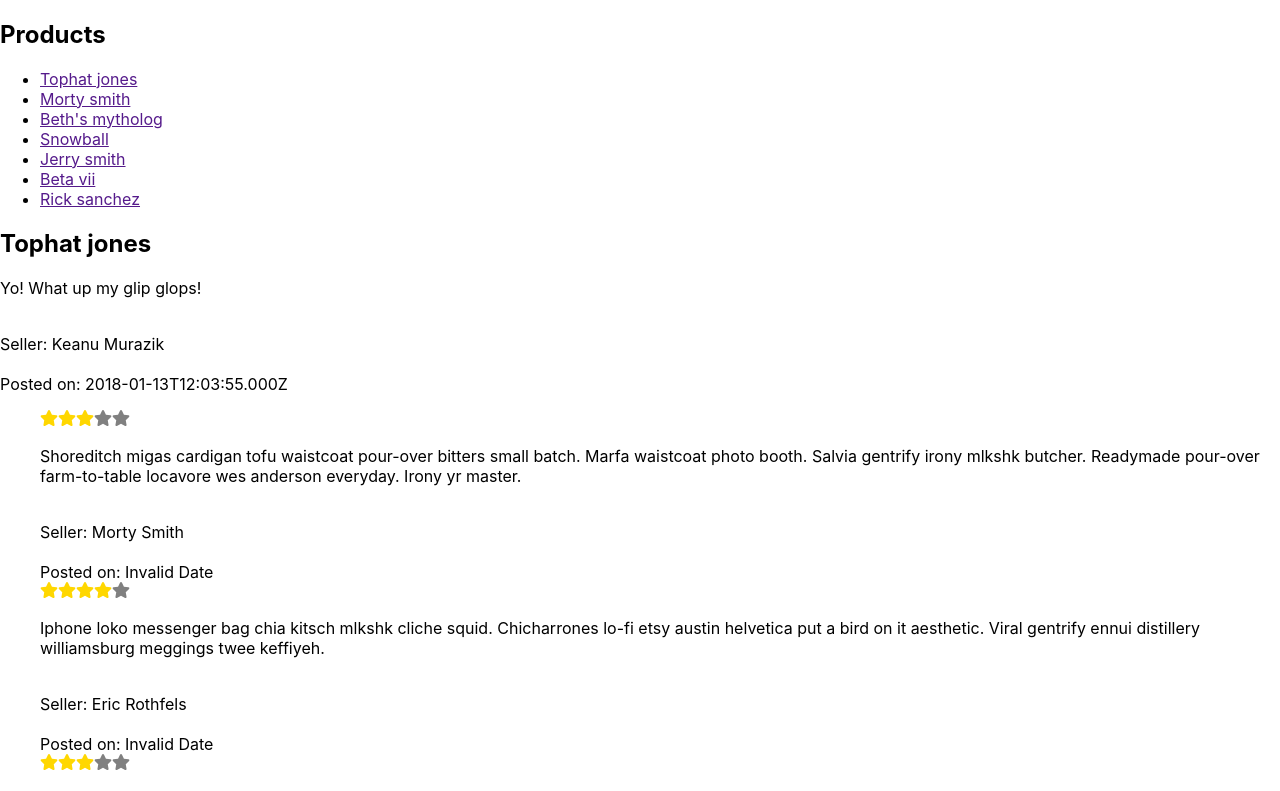
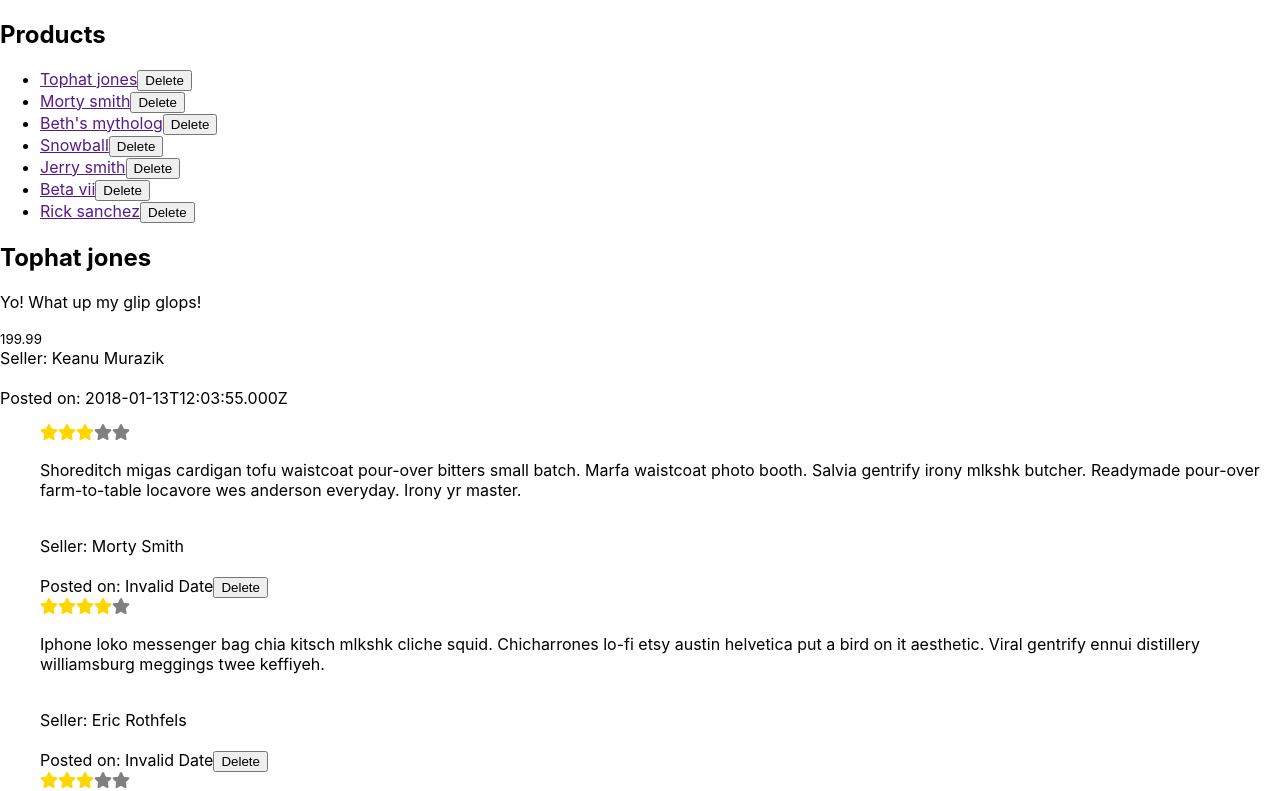
Before and after one commit to luke-bo/amazon-react-client, a React (Create React App) app: page / in a window 1280 px wide. Shown: the top 791 px of the page. Built offline with nearby package versions, Linux system fonts and the light colour scheme.

Commit message:
Add delete product button to ProductIndex and a delete review button to ReviewDetails.

```diff
--- a/src/components/ProductIndex.js
+++ b/src/components/ProductIndex.js
@@ -10,6 +10,14 @@ export class ProductIndexPage extends Component {
     };
   }
 
+  deleteProduct(id) {
+    this.setState((state, props) => {
+      return {
+        products: state.products.filter(p => p.id !== id)
+      };
+    });
+  }
+
   render() {
     return (
       <main>
@@ -20,6 +28,7 @@ export class ProductIndexPage extends Component {
               <a href="">
                 {product.title}
               </a>
+              <button onClick={() => this.deleteProduct(product.id)} >Delete</button>
             </li>
           ))}
         </ul>
--- a/src/components/ProductShowPage.js
+++ b/src/components/ProductShowPage.js
@@ -12,6 +12,21 @@ export class ProductShowPage extends Component {
     };
   }
 
+  deleteReview(id) {
+    this.setState({product: {
+      // reminder: the spread operator is iterating over the
+      // keys of the passed object and assigning matching values
+      // id: this.state.product.id
+      // title: this.state.product.title, etc.
+      // the ...this.state.product line will have also included
+      // reviews: this.state.product.reviews. We use the re-define reviews
+      // below with a new array of reviews that excludes the deleted product
+      ...this.state.product,
+      reviews: this.state.product.reviews.filter(r => r.id !== id)
+      }
+    });
+  }
+
   render() {
     return (
       <>
@@ -19,9 +34,13 @@ export class ProductShowPage extends Component {
           title={this.state.product.title}
           description={this.state.product.description}
           seller={this.state.product.seller}
+          price={this.state.product.price}
           created_at={this.state.product.created_at}
         />
-        <ReviewList reviews={this.state.product.reviews} />
+        <ReviewList
+          reviews={this.state.product.reviews}
+          onDeleteReviewClick={id => this.deleteReview(id)}
+        />
       </>
     );
   }
--- a/src/components/ReviewDetails.js
+++ b/src/components/ReviewDetails.js
@@ -11,6 +11,7 @@ export const ReviewDetails = props => {
       <br/>
       <br/>
       Posted on: {props.created_at}
+      <button onClick={() => props.onDeleteReviewClick(props.id)}>Delete</button>
     </section>
   );
 };
--- a/src/components/ReviewList.js
+++ b/src/components/ReviewList.js
@@ -7,11 +7,14 @@ export const ReviewList = props => {
       {props.reviews.map(review => (
         <ReviewDetails
           key={review.id}
+          {...review}
+          id={review.id}
           body={review.body}
           reviewer={review.reviewer}
           created_at={new Date(review.created_at).toLocaleString()}
           // created_at={review.created_at} This also works. I'm not sure why we used the new Date constructor above.
           rating={review.rating}
+          onDeleteReviewClick={props.onDeleteReviewClick}
         />
       ))}
     </ul>
```
